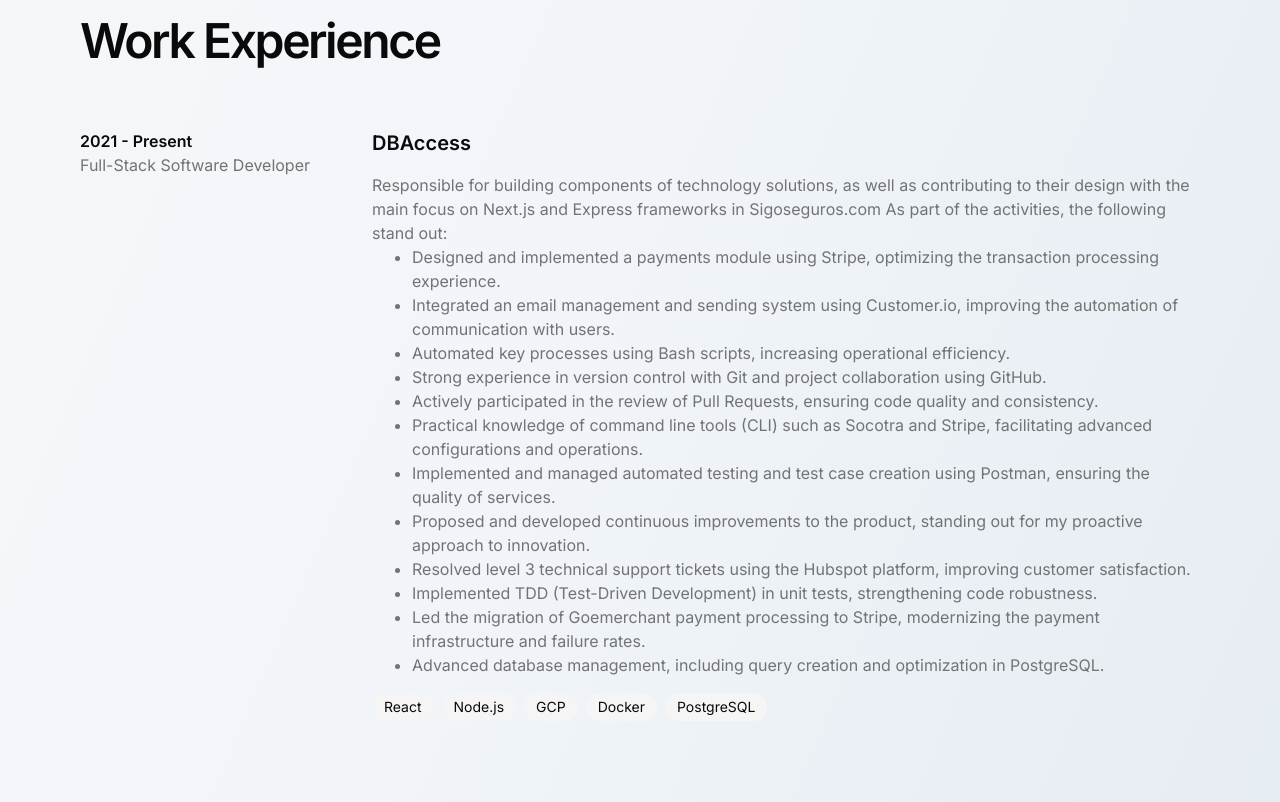
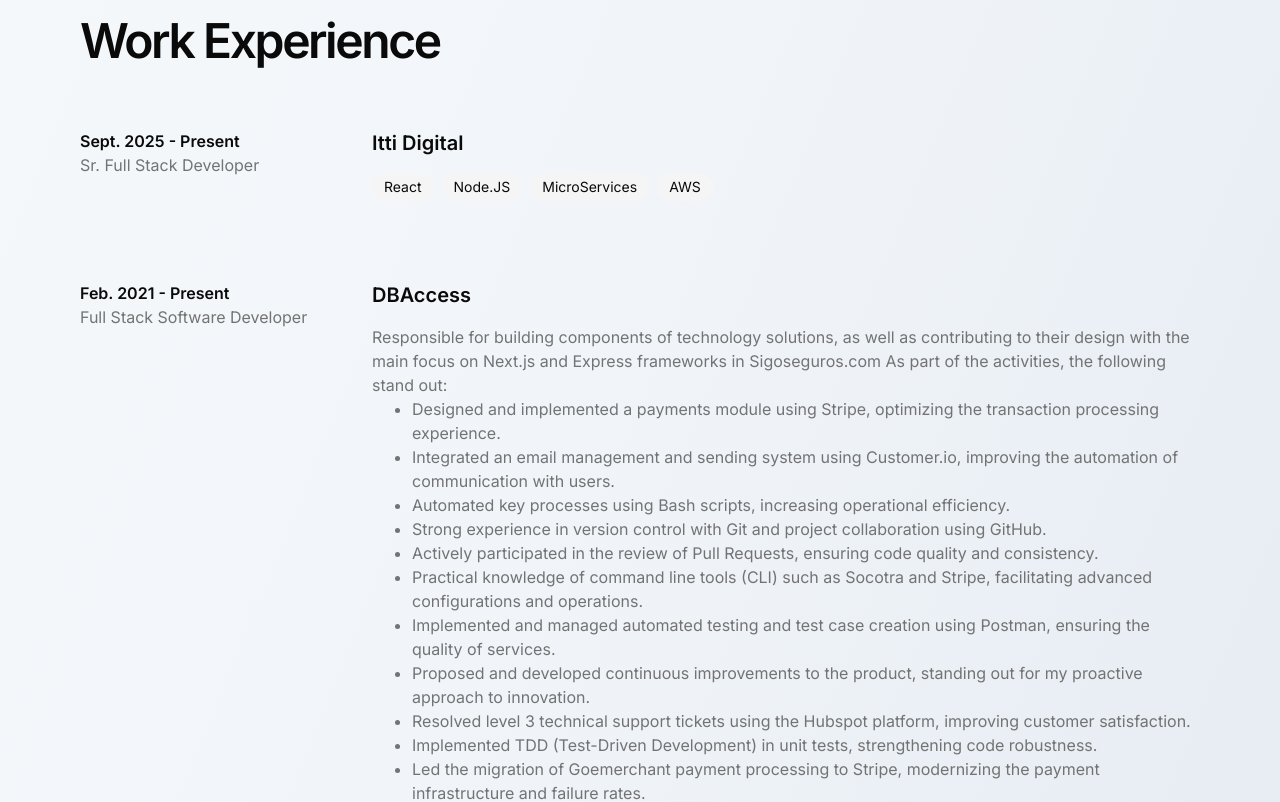
Before and after one commit to GilbDavis/portfolio-nextjs, a Next.js app: page / in a window 1280 px wide. Shown: the part 1320-2122 px from the top of the page. Built offline with nearby package versions, Linux system fonts and the light colour scheme.

Commit message:
Add new experience

```diff
--- a/src/components/experienceSection/ExperienceSection.tsx
+++ b/src/components/experienceSection/ExperienceSection.tsx
@@ -3,9 +3,16 @@
 
 const EXPERIENCES = [
   {
-    title: "Full-Stack Software Developer",
+    title: "Sr. Full Stack Developer",
+    company: "Itti Digital",
+    duration: "Sept. 2025 - Present",
+    description: <></>,
+    tags: ["React", "Node.JS", "MicroServices", "AWS"],
+  },
+  {
+    title: "Full Stack Software Developer",
     company: "DBAccess",
-    duration: "2021 - Present",
+    duration: "Feb. 2021 - Present",
     description: (
       <>
         <p>
@@ -73,7 +80,10 @@
 
 const ExperienceSection = () => {
   return (
-    <section id="experience" className="container py-24 sm:py-32 border-t mx-auto">
+    <section
+      id="experience"
+      className="container py-24 sm:py-32 border-t mx-auto"
+    >
       <h2 className="text-3xl font-bold tracking-tighter sm:text-4xl md:text-5xl mb-16">
         Work Experience
       </h2>
```
